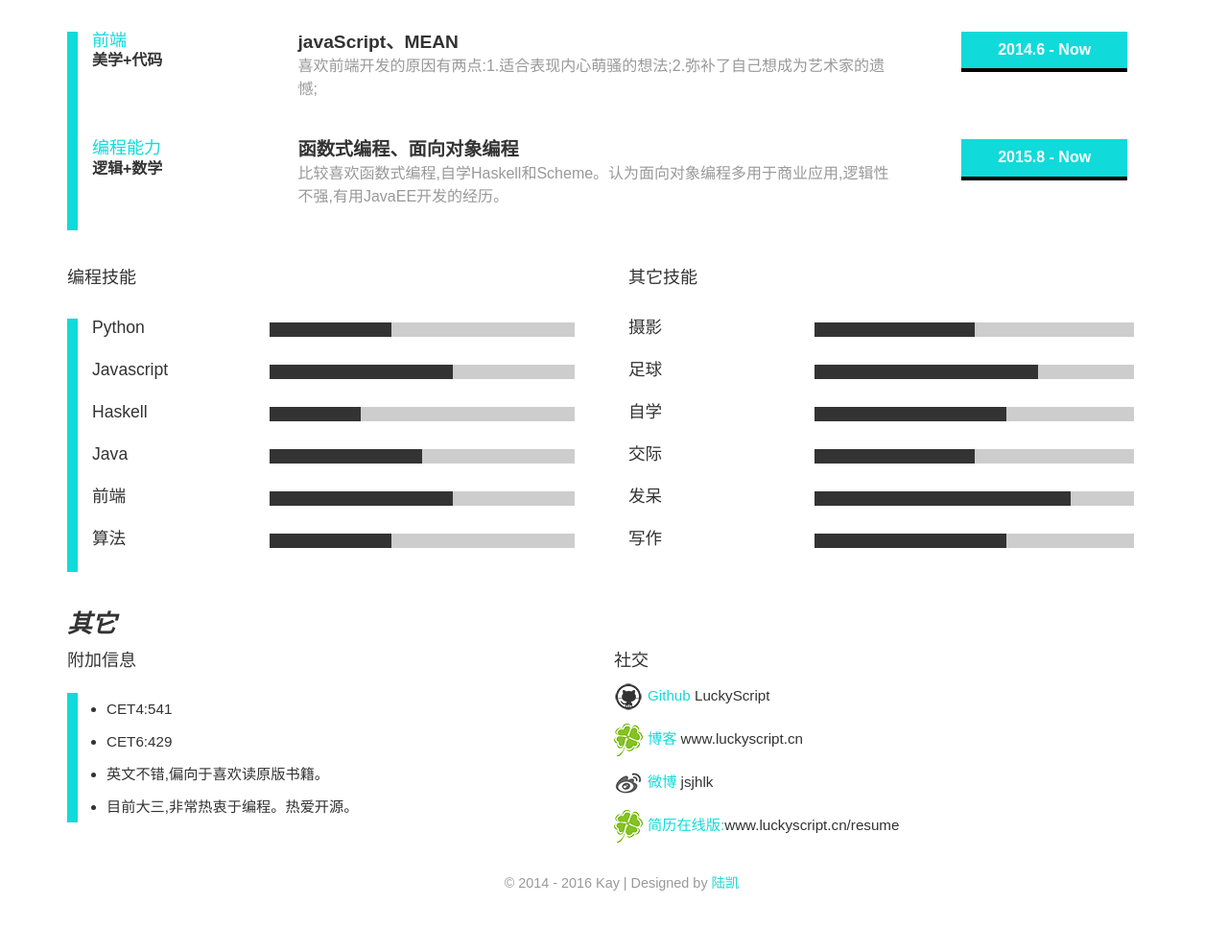
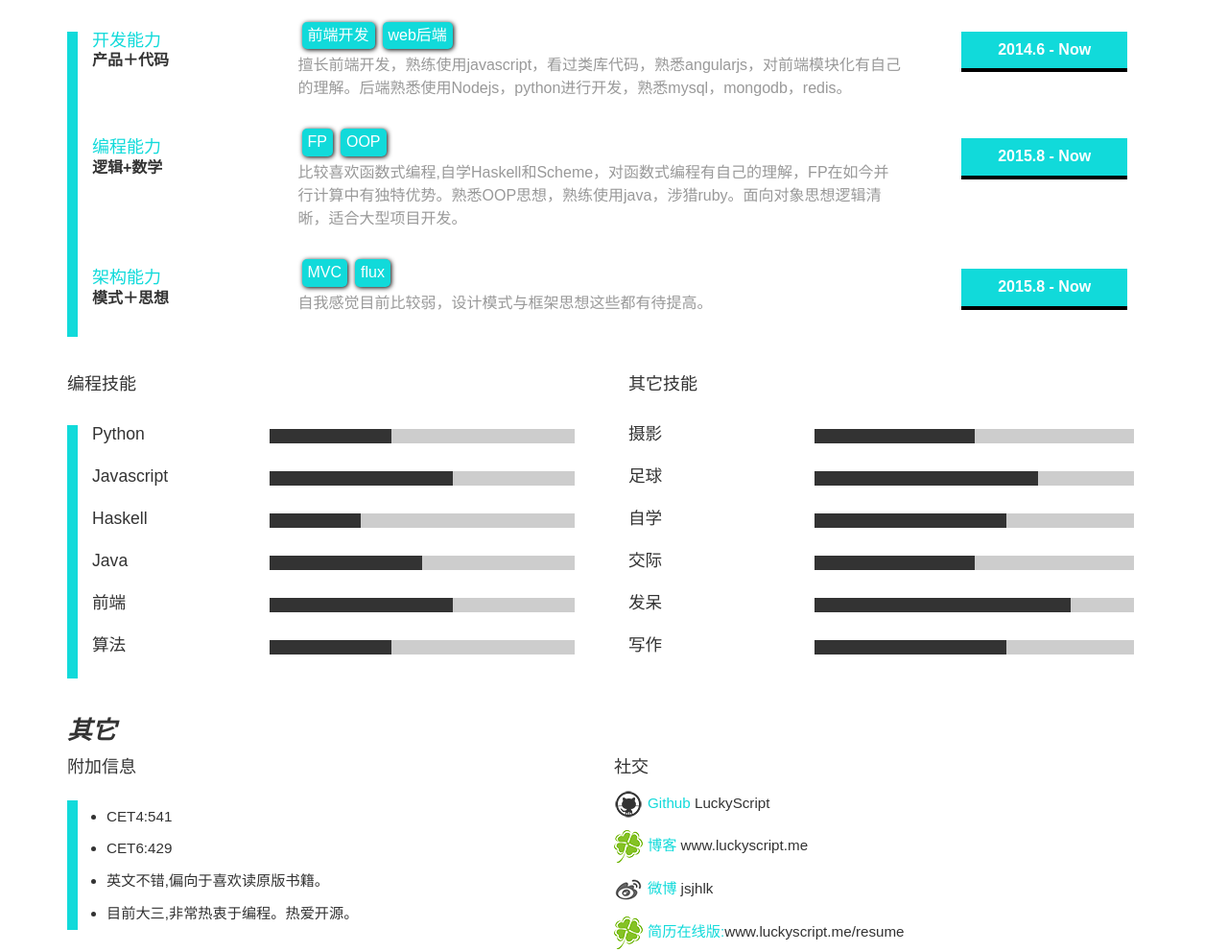
Before and after one commit to luckyScript/blog, a plain HTML site: page resume/index.html in a window 1280 px wide. Shown: the part 1020-2012 px from the top of the page at 96% size. Before the commit the page ends 1982 px from the top, so only its background shows below. Drawn offline with Linux system fonts and the light colour scheme.

Commit message:
resume fi

```diff
--- a/resume/index.html
+++ b/resume/index.html
@@ -24,7 +24,7 @@
 			 <li>(+86)13289298725</li>
 		 </ul>
 		 </div>
-		 <h2>前端工程师<br> </h2>
+		 <h2>FE研发工程师<br> </h2>
 	 </div>
 	 <div class="clearfix"></div>
 </div>
@@ -61,7 +61,7 @@
                          <li>grunt</li>
                          <br style="clear: both">
                      </div>
-					 <p>大二暑期,主要完成“乐豆芽”项目的商家管理平台，微信端页面，以及“乐游”项目的商家后台。主要采用angularjs，一些功能比如室内地图采用了html5的新标签canvas，手机摇红包等运用了一些新的API等。第一次与java web进行合作。</p>
+					 <p>大二暑期,主要完成“乐豆芽”项目的商家管理平台，微信端页面，以及“乐游”项目的商家后台。主要采用angularjs，一些功能比如室内地图采用了html5 canvas绘制，手机摇红包等运用了一些新的API等。第一次与java web进行合作。</p>
 				 </div>
 				 <div class="col-md-2 date">
 					 <p>2015.7-2015.8</p>
@@ -131,12 +131,16 @@
 	       <div class="skill">
 			 <div class="details">
 				 <div class="col-md-3 city">
-					 <h4 style="color: #11DADA;">前端</h4>
-					 <p>美学+代码</p>
+					 <h4 style="color: #11DADA;">开发能力</h4>
+					 <p>产品＋代码</p>
 				 </div>
 				 <div class="col-md-7 college">
-					 <h4>javaScript、MEAN</h4>
-					 <h5>喜欢前端开发的原因有两点:1.适合表现内心萌骚的想法;2.弥补了自己想成为艺术家的遗憾;</h5>
+          <div class="tech-details">
+             <li>前端开发</li>
+             <li>web后端</li>
+             <br style="clear: both">
+          </div>
+					<h5>擅长前端开发，熟练使用javascript，看过类库代码，熟悉angularjs，对前端模块化有自己的理解。后端熟悉使用Nodejs，python进行开发，熟悉mysql，mongodb，redis。</h5>
 				 </div>
 				 <div class="col-md-2 date">
 					 <p>2014.6 - Now</p>
@@ -149,13 +153,35 @@
 					 <p>逻辑+数学</p>
 				 </div>
 				 <div class="col-md-7 college">
-					 <h4>函数式编程、面向对象编程</h4>
-					 <h5>比较喜欢函数式编程,自学Haskell和Scheme。认为面向对象编程多用于商业应用,逻辑性不强,有用JavaEE开发的经历。</h5>
+					 <div class="tech-details">
+             <li>FP</li>
+             <li>OOP</li>
+             <br style="clear: both">
+          </div>
+					 <h5>比较喜欢函数式编程,自学Haskell和Scheme，对函数式编程有自己的理解，FP在如今并行计算中有独特优势。熟悉OOP思想，熟练使用java，涉猎ruby。面向对象思想逻辑清晰，适合大型项目开发。</h5>
 				 </div>
 				 <div class="col-md-2 date">
 					 <p>2015.8 - Now</p>
 				 </div>
 				 <div class="clearfix"></div>
+       </div>
+       <div class="details">
+         <div class="col-md-3 city">
+           <h4 style="color: #11DADA;">架构能力</h4>
+           <p>模式＋思想</p>
+         </div>
+         <div class="col-md-7 college">
+           <div class="tech-details">
+             <li>MVC</li>
+             <li>flux</li>
+             <br style="clear: both">
+          </div>
+           <h5>自我感觉目前比较弱，设计模式与框架思想这些都有待提高。</h5>
+         </div>
+         <div class="col-md-2 date">
+           <p>2015.8 - Now</p>
+         </div>
+         <div class="clearfix"></div>
 			 </div>
                <br style="clear: both;">
 		 </div>
@@ -248,15 +274,15 @@
 				 <h4>社交</h4>
 				 <ul class="media_sec">
 					 <li><a href="http://github.com/luckyscript"><img src="images/github.png" alt=""/><span>Github</span>  LuckyScript</a></li>
-					 <li><a href="http://www.luckyScript.cn"><img src="images/blog.png" alt=""/><span>博客</span>  www.luckyscript.cn</a></li>
+					 <li><a href="http://www.luckyScript.me"><img src="images/blog.png" alt=""/><span>博客</span>  www.luckyscript.me</a></li>
 					 <li><a href="http://weibo.com/jsjhlk"><img src="images/weibo.png" alt=""/><span>微博</span>  jsjhlk</a></li>
-                     <li><a><img src="images/blog.png" alt=""/><span>简历在线版:</span>www.luckyscript.cn/resume</a></li>
+                     <li><a><img src="images/blog.png" alt=""/><span>简历在线版:</span>www.luckyscript.me/resume</a></li>
                  </ul>
 			 </div>
              <br style="clear: both;">
          </div>
 		 <div class="copyright">
-			 <p>© 2014 - 2016  Kay | Designed by <a href="http://www.luckyscript.cn" target="_blank" style="color: #11DADA;">陆凯</a> </p>
+			 <p>© 2014 - 2016  Kay | Designed by <a href="http://www.luckyscript.me" target="_blank" style="color: #11DADA;">陆凯</a> </p>
 		 </div>
 	</div>
 </div>
```
